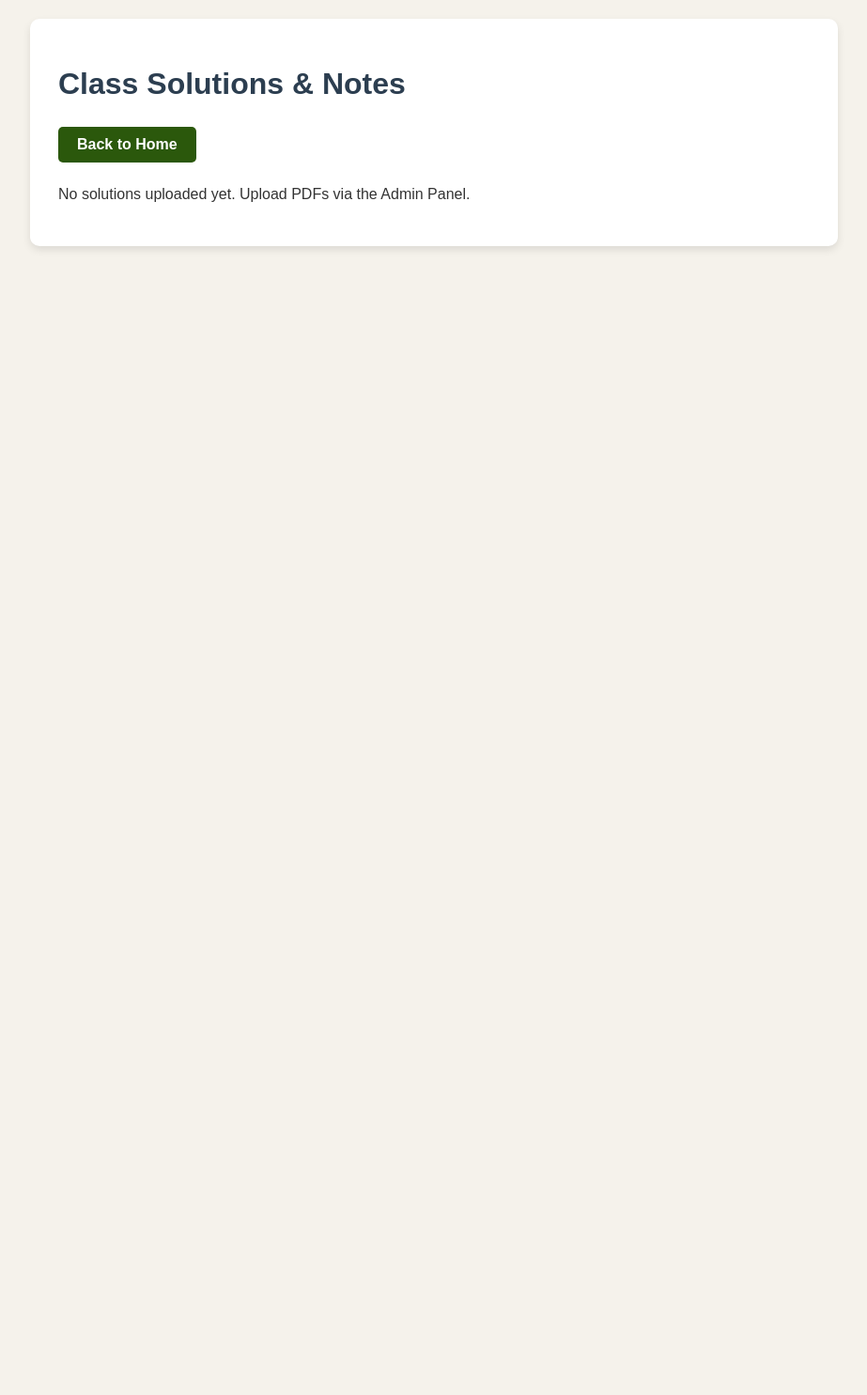
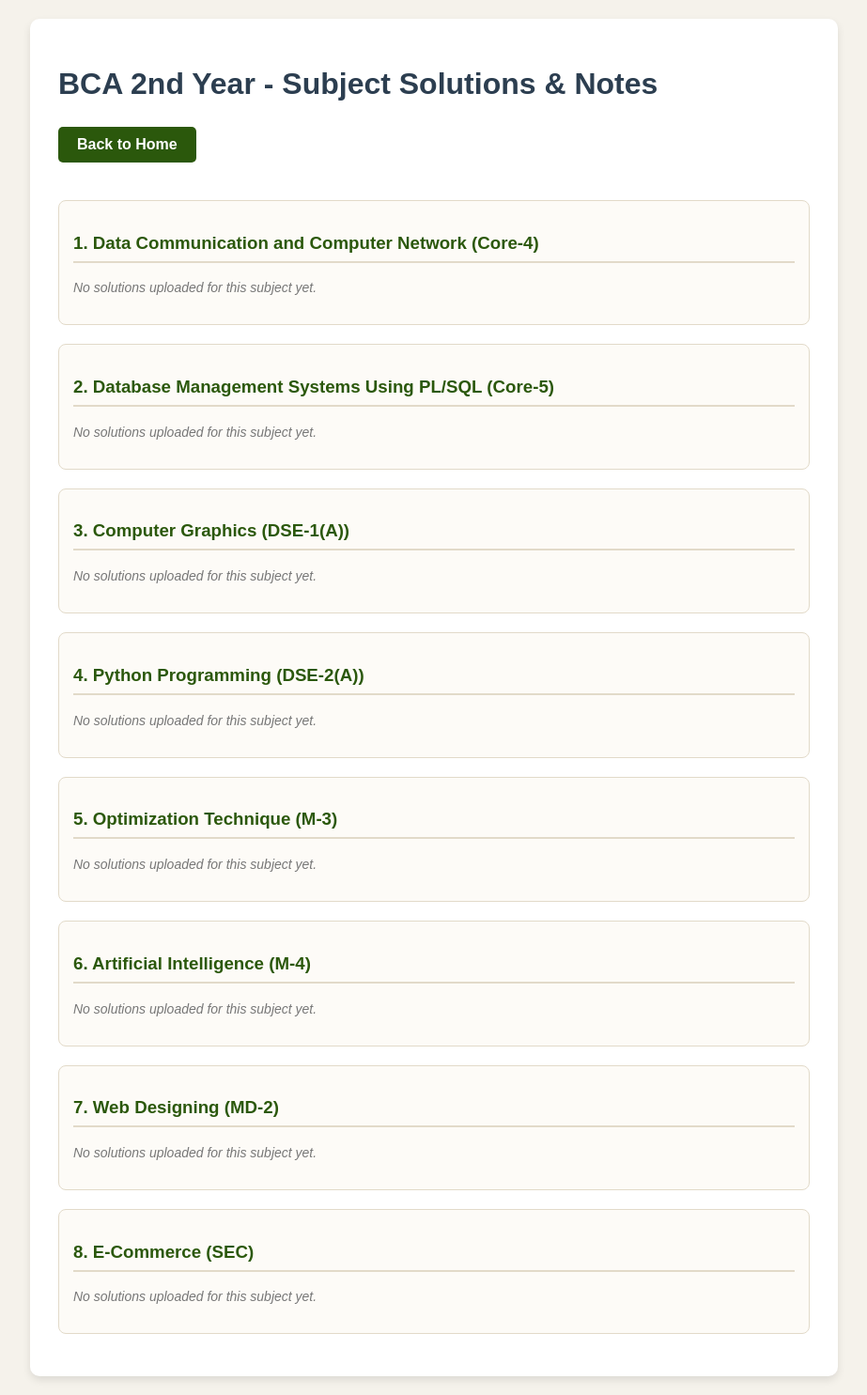
Before and after one commit to raghuveerv823-design/bca-second-year, a Flask app: page /solutions in a window 1280 px wide. Shown: the whole page at 94% size, without its empty margins (178-1101 px from the left). Before the commit the page ends 266 px from the top, so only its background shows below. Run offline with Flask 3, Linux system fonts and the light colour scheme.

Commit message:
Update solutions.html

```diff
--- a/templates/solutions.html
+++ b/templates/solutions.html
@@ -3,23 +3,28 @@
 <head>
     <meta charset="UTF-8">
     <meta name="viewport" content="width=device-width, initial-scale=1.0">
-    <title>Uploaded Solutions</title>
+    <title>Subject-Wise Solutions</title>
     <link rel="stylesheet" href="{{ url_for('static', filename='style.css') }}">
 </head>
 <body>
     <div class="container">
-        <h1>Class Solutions & Notes</h1>
-        <a href="/" class="btn">Back to Home</a>
+        <h1>BCA 2nd Year - Subject Solutions & Notes</h1>
+        <a href="/" class="btn" style="margin-bottom: 20px;">Back to Home</a>
 
-        <ul style="margin-top: 20px;">
-            {% for file in files %}
-                <li>
-                    <a href="{{ url_for('uploaded_file', filename=file) }}" target="_blank">{{ file }}</a>
-                </li>
-            {% else %}
-                <p>No solutions uploaded yet. Upload PDFs via the Admin Panel.</p>
-            {% endfor %}
-        </ul>
+        {% for subj_key, info in subjects_data.items() %}
+            <div class="subject-card" style="margin-top: 20px;">
+                <h3 style="color: #2b580c; border-bottom: 2px solid #e2dac9; padding-bottom: 8px;">{{ info.name }}</h3>
+                <ul>
+                    {% for file in info.files %}
+                        <li>
+                            <a href="{{ url_for('uploaded_file', subject=subj_key, filename=file) }}" target="_blank">📄 {{ file }}</a>
+                        </li>
+                    {% else %}
+                        <p style="color: #777; font-size: 14px; font-style: italic;">No solutions uploaded for this subject yet.</p>
+                    {% endfor %}
+                </ul>
+            </div>
+        {% endfor %}
     </div>
 </body>
 </html>
```
